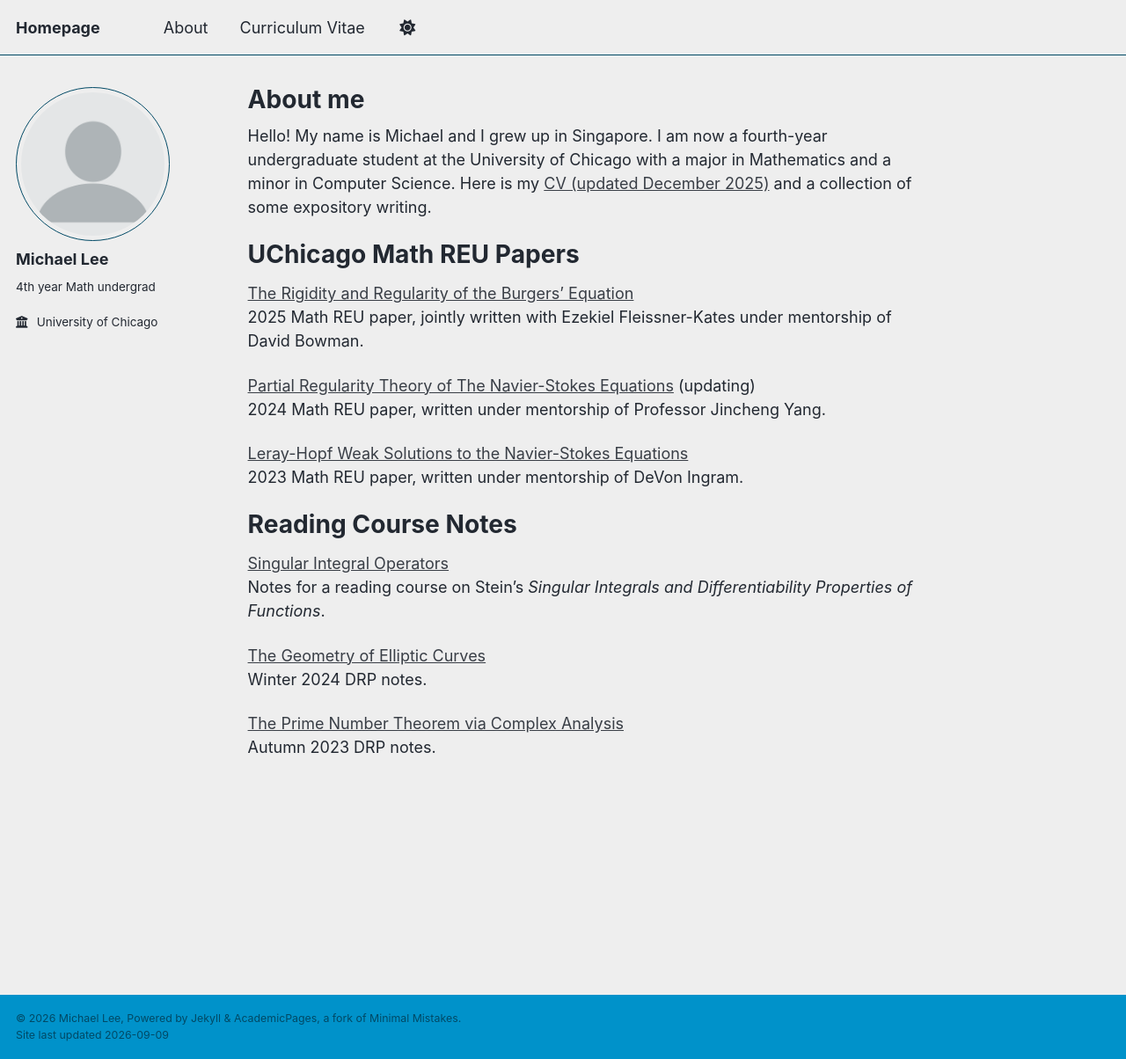
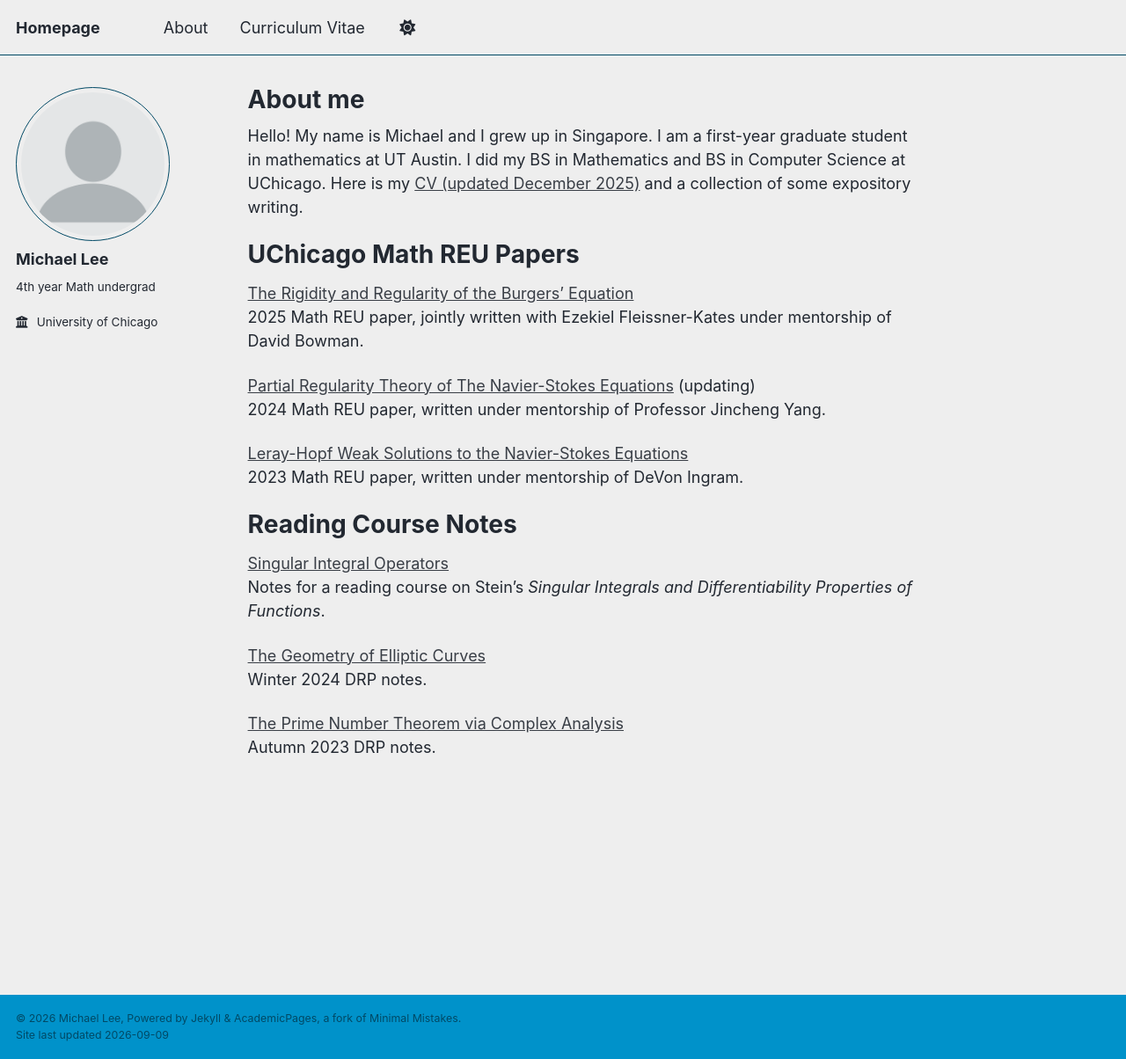
Before and after one commit to leemichaeljh/leemichaeljh.github.io, a Jekyll site: the page built from _pages/about.md, in a window 1280 px wide and 1204 px high. Shown: the whole window at 88% size. Built offline with Jekyll 4.4.1, drawn with Linux system fonts in a browser that asks for light colours; a script that is not in the unit is left out.

Commit message:
Update personal information in about page

```diff
--- a/_pages/about.md
+++ b/_pages/about.md
@@ -7,7 +7,7 @@ redirect_from:
   - /about.html
 ---
 
-Hello! My name is Michael and I grew up in Singapore. I am now a fourth-year undergraduate student at the University of Chicago with a major in Mathematics and a minor in Computer Science. Here is my [CV (updated December 2025)](files/cv.pdf) and a collection of some expository writing.
+Hello! My name is Michael and I grew up in Singapore. I am a first-year graduate student in mathematics at UT Austin. I did my BS in Mathematics and BS in Computer Science at UChicago. Here is my [CV (updated December 2025)](files/cv.pdf) and a collection of some expository writing.
 
 UChicago Math REU Papers
 ======
```
